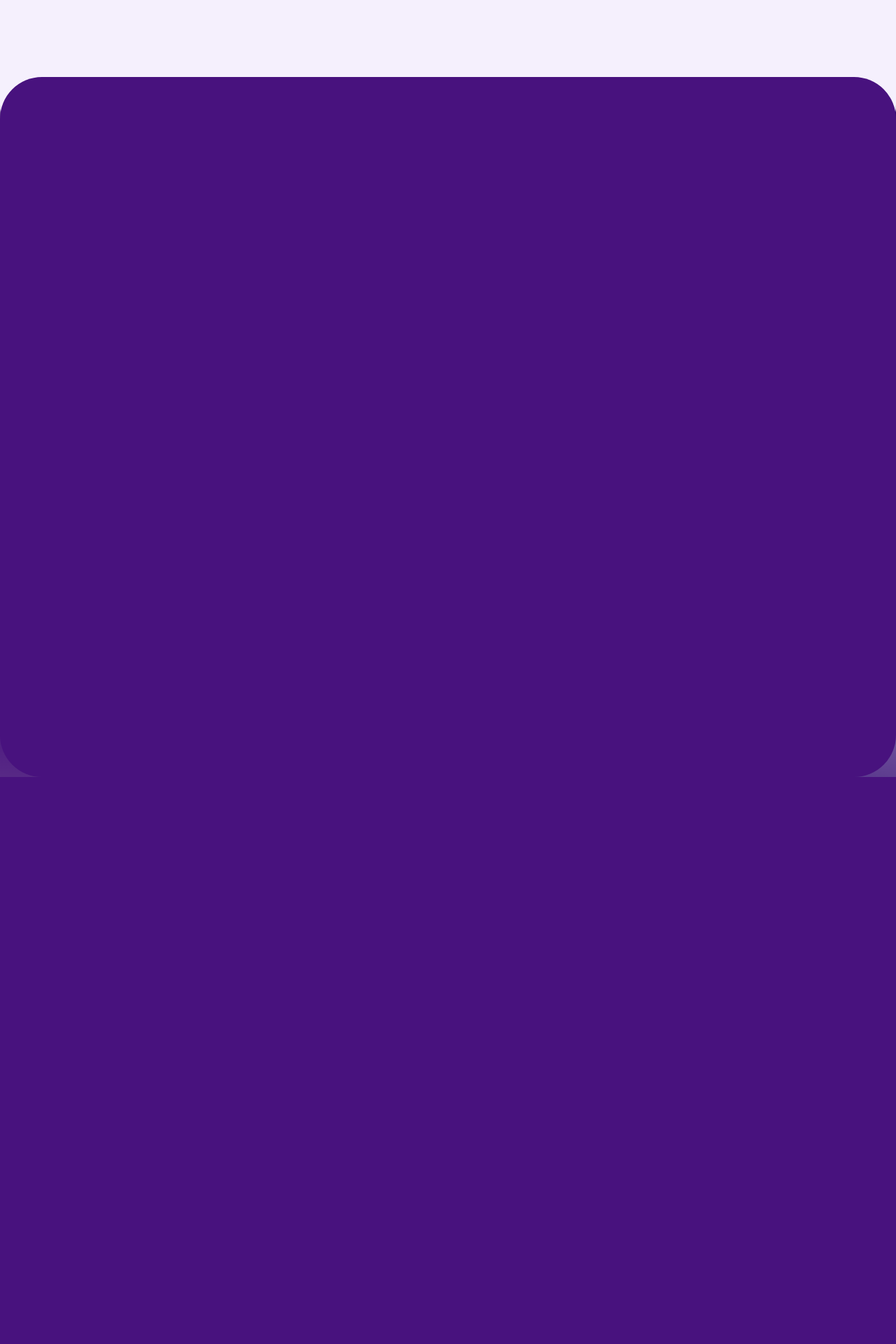
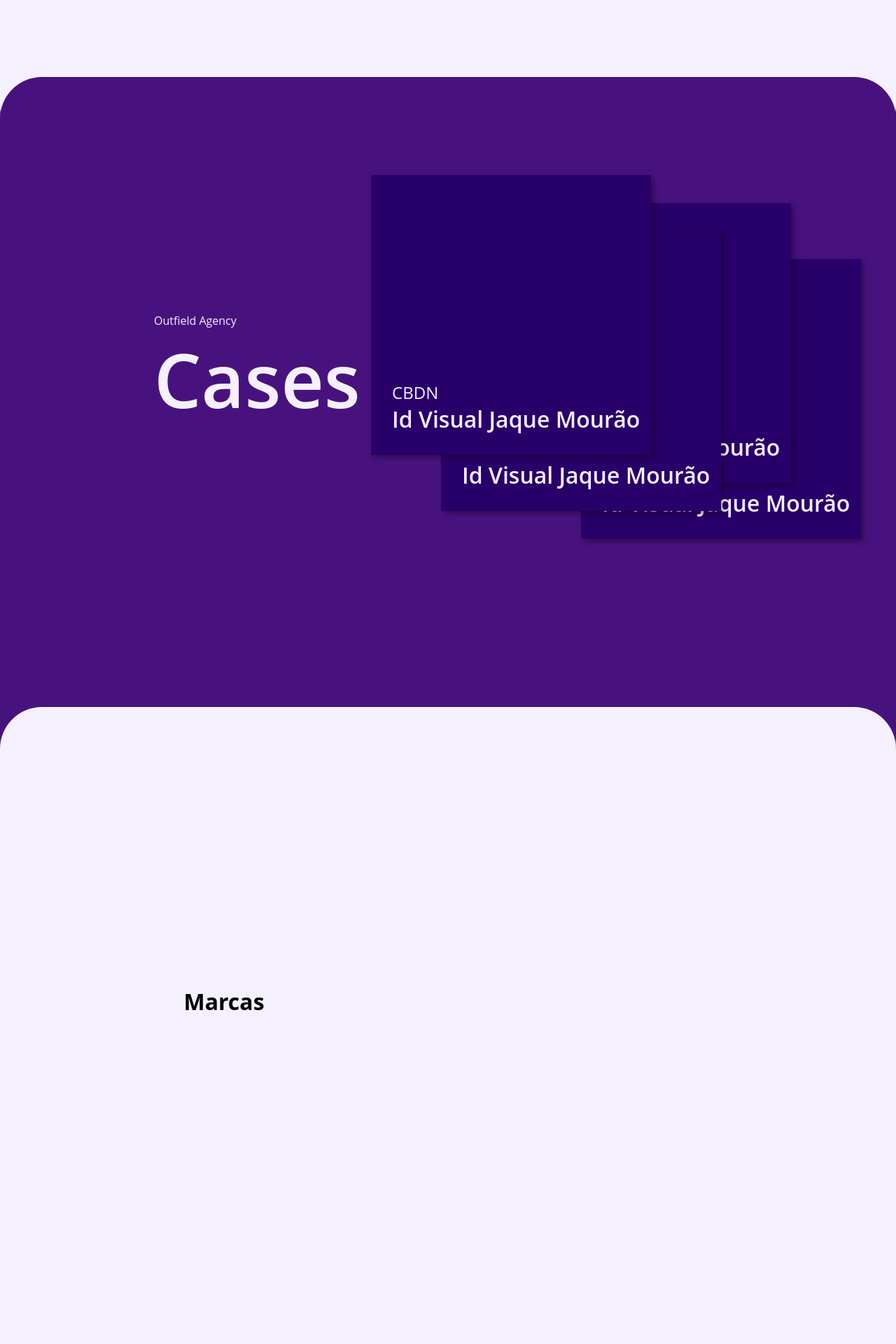
Before and after one commit to louipasquini/otf-agency, a Flask app: page / in a window 1280 px wide. Shown: the part 1680-3600 px from the top of the page at 70% size. Before the commit the page ends 2790 px from the top, so only its background shows below. Run offline with Flask 2, Linux system fonts and the light colour scheme.

Commit message:
feature: cases section

```diff
--- a/static/style.css
+++ b/static/style.css
@@ -195,12 +195,22 @@
     margin: 0;
 }
 
+.opcoes:hover > p {
+    color: var(--dark-purple)
+}
+
+.opcoes:hover > button {
+    transform: translateX(475px)
+}
+
 .opcoes > p {
     color: var(--grey);
     font-size: 30pt;
     font-weight: 200;
     margin-bottom: 20px;
     margin-top: 20px;
+    transition: all 0.1s ease-in-out;
+    cursor: pointer;
 }
 
 .opcoes > button {
@@ -210,6 +220,7 @@
     cursor: pointer;
     align-self: center;
     position: absolute;
+    transition: all 0.1s ease-in-out;
     transform: translateX(470px);
 }
 
@@ -233,3 +244,193 @@
     border-radius: 60px;
     display: flex;
 }
+
+.leftcases {
+    width: 50%;
+    height: 100%;
+    display: flex;
+    justify-content: center;
+    flex-direction: column;
+    padding-left: 220px;
+    margin-top: -80px;
+}
+
+.leftcases > p {
+    color: var(--off-white);
+    margin: 0;
+}
+
+.leftcases > h1 {
+    color: var(--off-white);
+    font-size: 80pt;
+    margin: 0;
+    font-weight: 600;
+}
+
+.rightcases {
+    width: 50%;
+    height: 100%;
+    display: flex;
+    align-items: center;
+    justify-content: center;
+    padding-right: 220px;
+    margin-top: -80px;
+}
+
+.case1 {
+    width: 400px;
+    height: 400px;
+    background-color: #290069;
+    margin-left: -40px;
+    display: flex;
+    flex-direction: column;
+    justify-content: end;
+    box-shadow: 4px 4px 8px rgba(0, 0, 0, 0.35);
+    transform: translate(200px,40px);
+    transition: all 0.2s ease-in-out;
+    position: absolute;
+}
+
+.case2 {
+    width: 400px;
+    height: 400px;
+    background-color: #290069;
+    margin-left: -40px;
+    display: flex;
+    flex-direction: column;
+    justify-content: end;
+    box-shadow: 4px 4px 8px rgba(0, 0, 0, 0.35);
+    transform: translate(100px,-40px);
+    transition: all 0.2s ease-in-out;
+    position: absolute;
+}
+
+.case3 {
+    width: 400px;
+    height: 400px;
+    background-color: #290069;
+    margin-left: -40px;
+    display: flex;
+    flex-direction: column;
+    justify-content: end;
+    box-shadow: 4px 4px 8px rgba(0, 0, 0, 0.35);
+    transform: translate(0px,0px);
+    transition: all 0.2s ease-in-out;
+    position: absolute;
+}
+
+.case4 {
+    width: 400px;
+    height: 400px;
+    background-color: #290069;
+    display: flex;
+    flex-direction: column;
+    justify-content: end;
+    margin-left: -40px;
+    box-shadow: 4px 4px 8px rgba(0, 0, 0, 0.35);
+    transform: translate(-100px,-80px);
+    transition: all 0.2s ease-in-out;
+    position: absolute;
+}
+
+.case4:hover {
+    width: 410px;
+    height: 410px;
+}
+
+.case4 > h2 {
+    padding-left: 30px;
+    color: var(--off-white);
+    font-weight: 400;
+    margin: 0;
+}
+
+.case4 > h1 {
+    padding-left: 30px;
+    padding-bottom: 30px;
+    color: var(--off-white);
+    font-weight: 600;
+    margin: 0;
+}
+
+.case3:hover {
+    width: 410px;
+    height: 410px;
+    z-index: 1;
+}
+
+.case3 > h2 {
+    padding-left: 30px;
+    color: var(--off-white);
+    font-weight: 400;
+    margin: 0;
+}
+
+.case3 > h1 {
+    padding-left: 30px;
+    padding-bottom: 30px;
+    color: var(--off-white);
+    font-weight: 600;
+    margin: 0;
+}
+
+.case2:hover {
+    width: 410px;
+    height: 410px;
+    z-index: 1;
+}
+
+.case2 > h2 {
+    padding-left: 30px;
+    color: var(--off-white);
+    font-weight: 400;
+    margin: 0;
+}
+
+.case2 > h1 {
+    padding-left: 30px;
+    padding-bottom: 30px;
+    color: var(--off-white);
+    font-weight: 600;
+    margin: 0;
+}
+
+.case1:hover {
+    width: 410px;
+    height: 410px;
+    z-index: 1;
+}
+
+.case1 > h2 {
+    padding-left: 30px;
+    color: var(--off-white);
+    font-weight: 400;
+    margin: 0;
+}
+
+.case1 > h1 {
+    padding-left: 30px;
+    padding-bottom: 30px;
+    color: var(--off-white);
+    font-weight: 600;
+    margin: 0;
+}
+
+.marcas {
+    width: 125%;
+    height: 1000px;
+    margin-top: -100px;
+    background-color: var(--off-white);
+    border-radius: 60px;
+    display: flex;
+}
+
+.leftmarcas {
+    width: 50%;
+    height: 100%;
+    display: flex;
+    align-items: center;
+    justify-content: center;
+    padding-right: 220px;
+    margin-top: -80px;
+}
--- a/templates/index.html
+++ b/templates/index.html
@@ -91,7 +91,36 @@
             </div>
         </div>
         <div class="cases">
+            <div class="leftcases">
+                <p>Outfield Agency</p>
+                <h1>Cases</h1>
+            </div>
+            <div class="rightcases">
+                <div class="case1">
+                    <h2>CBDN</h2>
+                    <h1>Id Visual Jaque Mourão</h1>
+                </div>
+                <div class="case2">
+                    <h2>CBDN</h2>
+                    <h1>Id Visual Jaque Mourão</h1>
+                </div>
+                <div class="case3">
+                    <h2>CBDN</h2>
+                    <h1>Id Visual Jaque Mourão</h1>
+                </div>
+                <div class="case4">
+                    <h2>CBDN</h2>
+                    <h1>Id Visual Jaque Mourão</h1>
+                </div>
+            </div>
+        </div>
+        <div class="marcas">
+            <div class="leftmarcas">
+                <h1>Marcas</h1>
+            </div>
+            <div class="rightmarcas">
 
+            </div>
         </div>
     </div>
     <script src="./static/script.js"></script>
```
